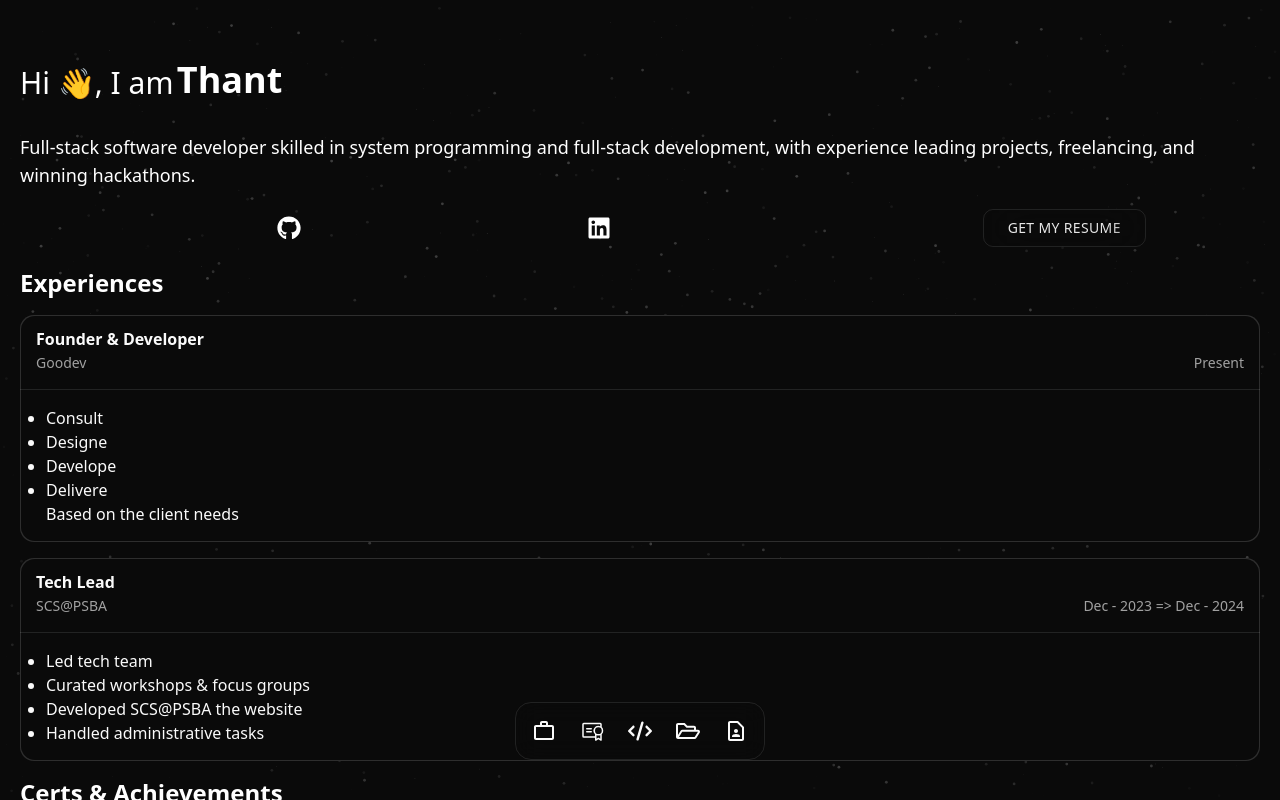
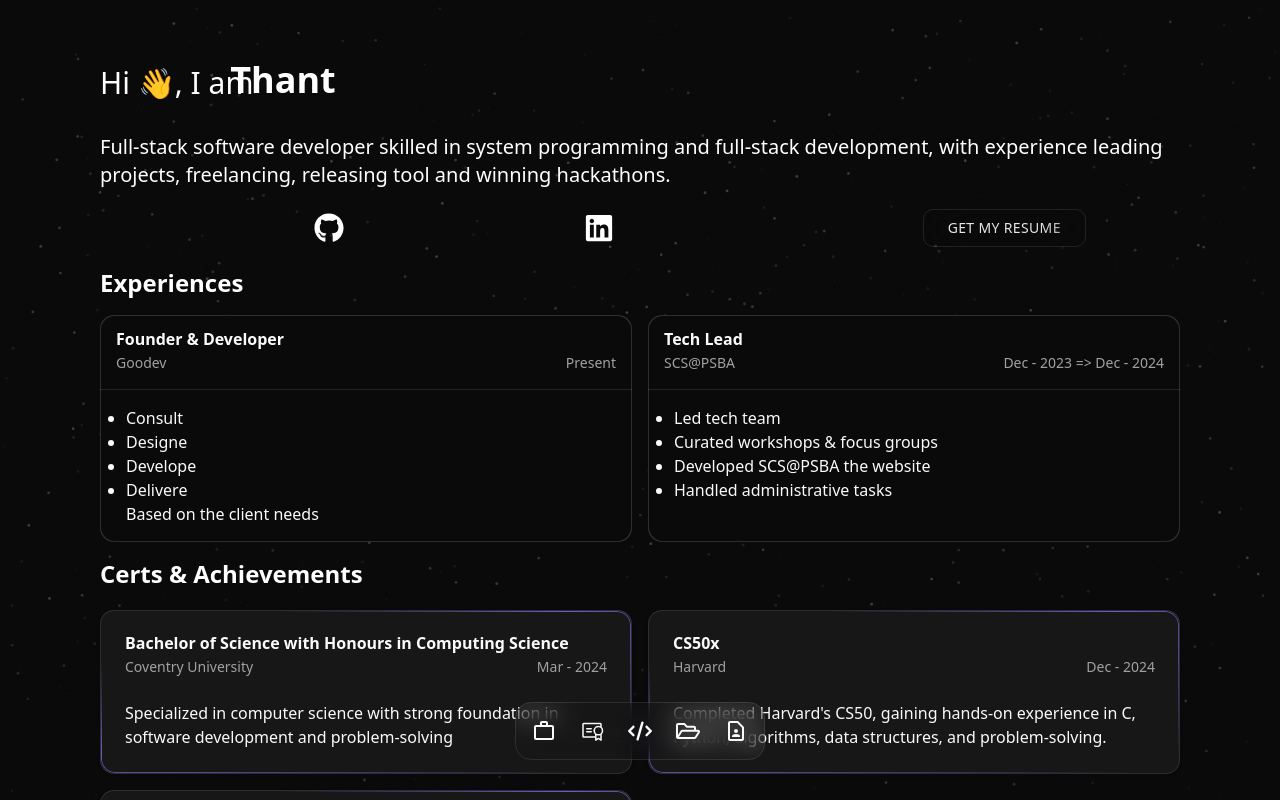
Before and after one commit to thanthtetaung4/tha-portfolio, a Next.js app: page / in a window 1280 px wide. Shown: the top 800 px of the page. Built offline with nearby package versions, Linux system fonts and the light colour scheme.

Commit message:
hero layout fix for lg

```diff
--- a/src/app/layout.tsx
+++ b/src/app/layout.tsx
@@ -36,7 +36,7 @@ export default function RootLayout({
           refresh
         />
 
-        <main className="relative z-10 flex justify-center">
+        <main className="relative z-10 flex justify-center lg:px-20">
           {children}
           <MyDock />
         </main>
--- a/src/components/hero.tsx
+++ b/src/components/hero.tsx
@@ -2,6 +2,7 @@
 
 import { useTheme } from "next-themes"
 import useScreenSize from "./hook/useScreenSize"
+import { useState, useEffect } from "react"
 
 
 import {
@@ -48,13 +49,13 @@ export function JobCard() {
 	return (
 		<section id="exp">
 			<h2 className="text-2xl font-bold text-black dark:text-white">Experiences</h2>
-			<div className="grid gap-4 mt-4 w-ful">
+			<div className="grid gap-4 mt-4 w-ful lg:grid-cols-2">
 				{
 					experiences.map(({title, description, duration, lists, content}, index) => (
-						<Card key={index} className="w-full max-w-sm md:max-w-none border-none p-0 shadow-none">
+						<Card key={index} className="h-full w-full max-w-sm md:max-w-none border-none p-0 shadow-none">
 							<MagicCard
 							gradientColor={theme === "dark" ? "#262626" : "#D9D9D955"}
-							className="p-0"
+							className="p-0 h-full"
 							>
 								<CardHeader className="border-border border-b p-4 [.border-b]:pb-4">
 									<CardTitle>{title}</CardTitle>
@@ -87,35 +88,42 @@ export function JobCard() {
 
 export function Hero() {
 	const { width } = useScreenSize();
-	// Calculate margin-left as a proportion of screen width
-	let ml = 0;
-	if (width >= 1536) {
-		ml = -width * 0.06; // ~-90px for 1536px
-	} else if (width >= 810) {
-		ml = -width * 0.04; // ~-32px for 810px
-	} else {
-		ml = 0;
-	}
+	const [ml, setMl] = useState(0);
+
+	useEffect(() => {
+		if (!width) return;
+
+		let newMl = 0;
+		if (width >= 1536) {
+			newMl = -width * 0.04;
+		} else if (width >= 810) {
+			newMl = -width * 0.04;
+		} else {
+			newMl = 0;
+		}
+
+		setMl(newMl);
+	}, [width]);
 
 	return (
 		<section id="hero">
 			<div className="grid gap-2 md:grid-cols-4 md:justify-between md:items-start lg:grid-cols-12">
 				<p className="text-3xl font-boldtext-white inline-block md:leading-[-2.7] lg:col-span-2">Hi 👋, I am </p>
-				<div className="md:col-span-3 lg:col-span-10" style={{ marginLeft: ml }}>
+				<div className="md:col-span-3 lg:col-span-10" style={{ marginLeft: ml }} id="word">
 					<WordRotate
 						className="text-4xl font-bold text-black dark:text-white inline-block"
 						words={["Thant", "A Developer"]}/>
 				</div>
-				<p className="mt-5 text-lg md:col-span-full">Full-stack software developer skilled in system programming and full-stack development,
-					with experience leading projects, freelancing, and winning hackathons.</p>
+				<p className="mt-5 text-lg md:col-span-full md:text-xl">Full-stack software developer skilled in system programming and full-stack development,
+					with experience leading projects, freelancing, releasing tool and winning hackathons.</p>
 			</div>
 			<div className="mt-5 flex justify-around">
 				<div className="w-1/2 flex justify-around items-center">
 					<Link href="https://github.com/thanthtetaung4" target="blank">
-						<FaGithub className="text-2xl"/>
+						<FaGithub className="text-2xl md:text-3xl"/>
 					</Link>
 					<Link href="https://www.linkedin.com/in/thant-htet-aung/" target="blank">
-						<FaLinkedin className="text-2xl"/>
+						<FaLinkedin className="text-2xl md:text-3xl"/>
 					</Link>
 				</div>
 				<ShinyButton link="./resume.pdf">
```
